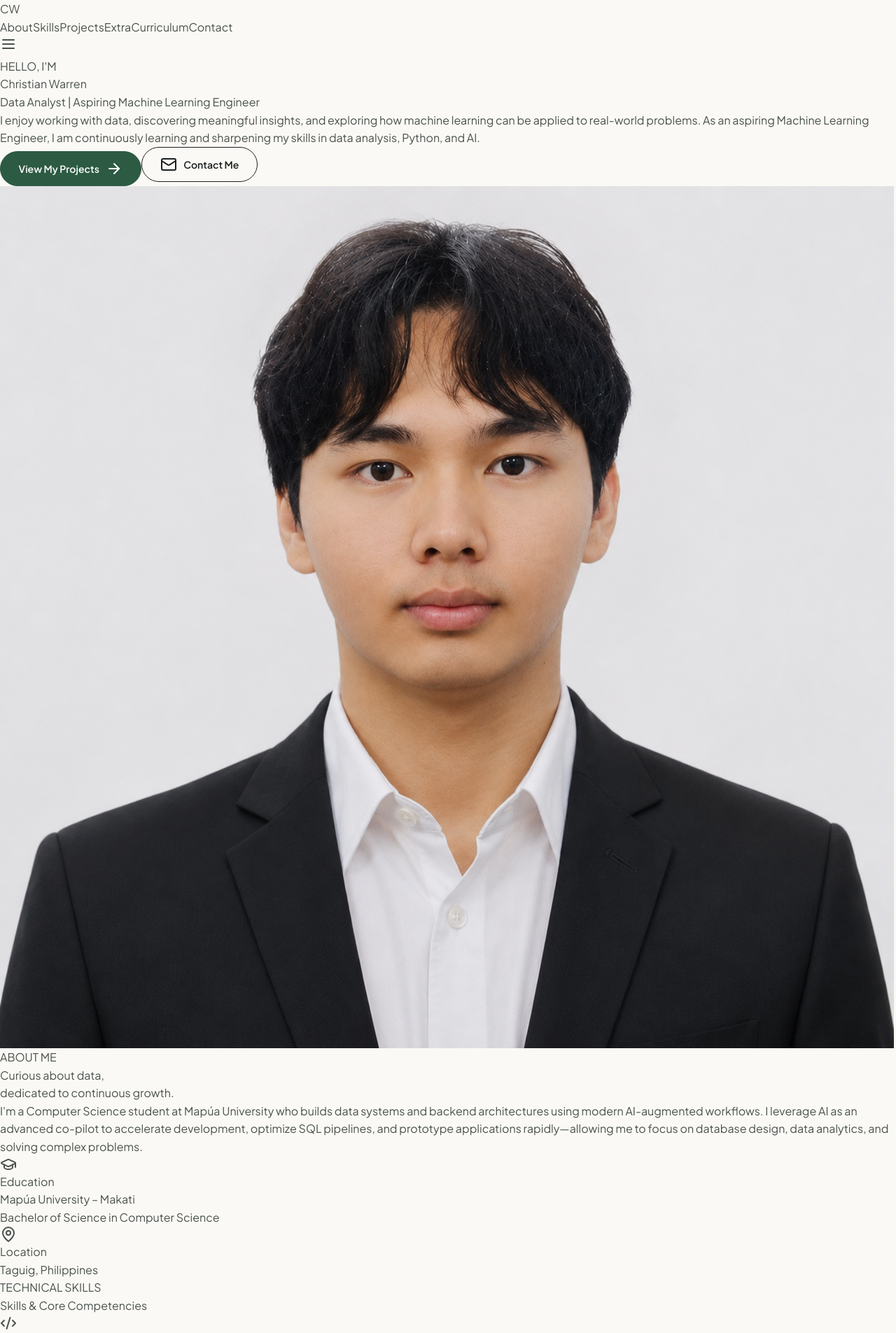
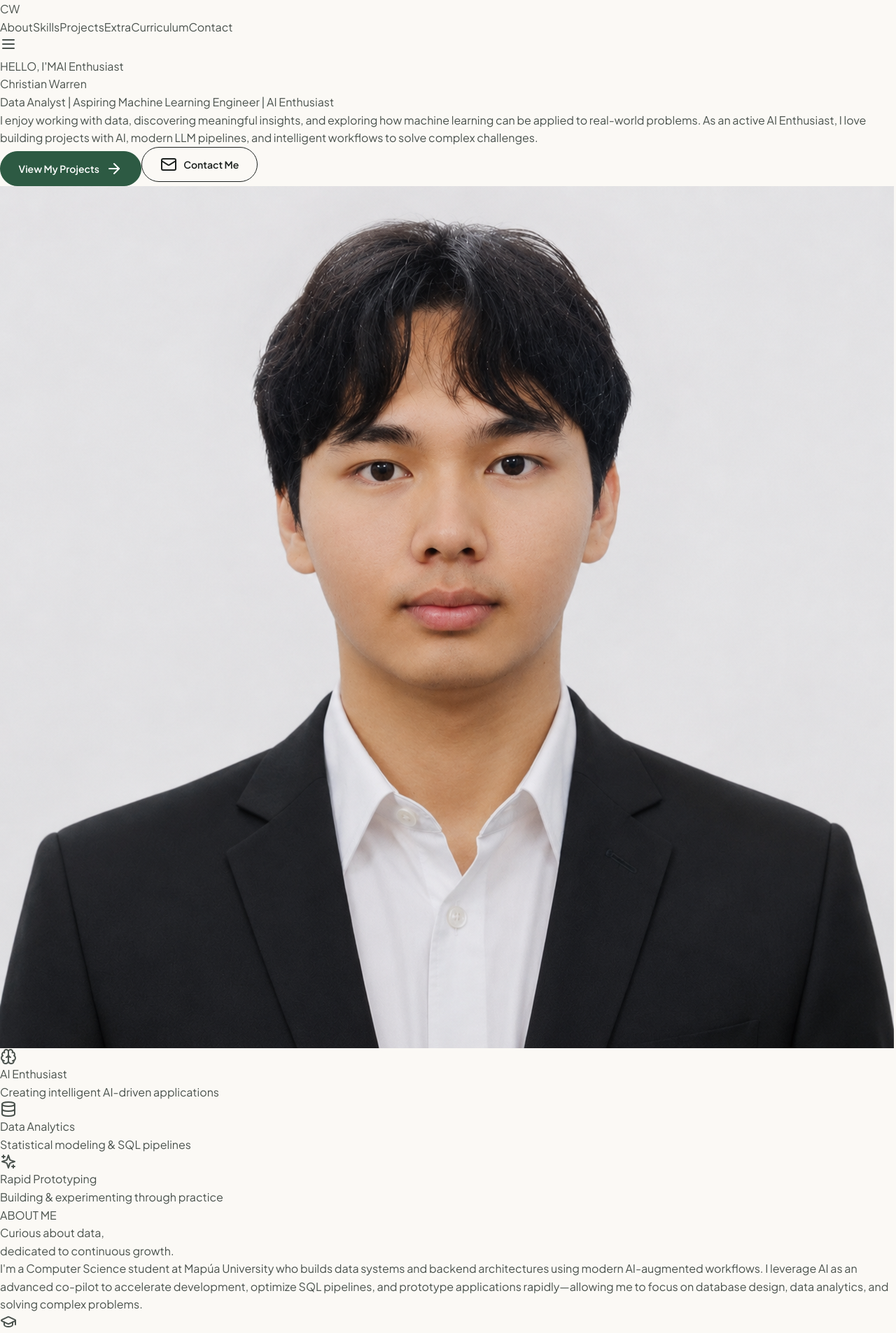
Before and after one commit to Apak-C/Portfolio_Website, a React (Vite) app: page / in a window 1280 px wide. Shown: the top 1905 px of the page at 70% size. Built offline with nearby package versions, Linux system fonts and the light colour scheme.

Commit message:
Add AI Enthusiast badge, bio update, and highlight strip before About section

```diff
--- a/src/components/Hero.jsx
+++ b/src/components/Hero.jsx
@@ -1,6 +1,6 @@
 import React from 'react';
 import { motion } from 'framer-motion';
-import { ArrowRight, Mail } from 'lucide-react';
+import { ArrowRight, Mail, Brain, Database, Sparkles } from 'lucide-react';
 import { personalInfo } from '../data/portfolioData';
 
 export default function Hero() {
@@ -16,10 +16,16 @@ export default function Hero() {
             transition={{ duration: 0.6 }}
             className="lg:col-span-7 space-y-6"
           >
-            {/* Small Uppercase Prefix */}
-            <span className="text-xs font-bold tracking-[0.2em] text-[#7E8681] uppercase block">
-              HELLO, I'M
-            </span>
+            {/* Small Uppercase Prefix & AI Pill */}
+            <div className="flex flex-wrap items-center gap-3">
+              <span className="text-xs font-bold tracking-[0.2em] text-[#7E8681] uppercase block">
+                HELLO, I'M
+              </span>
+              <span className="inline-flex items-center gap-1.5 px-3 py-1 rounded-full bg-[#EEF4F0] border border-[#2D5A43]/20 text-[#2D5A43] text-xs font-bold tracking-wide">
+                <span className="w-2 h-2 rounded-full bg-[#2D5A43] animate-pulse" />
+                <span>AI Enthusiast</span>
+              </span>
+            </div>
 
             {/* Main Title & Subtitle */}
             <div className="space-y-3">
@@ -79,6 +85,45 @@ export default function Hero() {
           </motion.div>
 
         </div>
+
+        {/* AI & Analytics Highlight Strip (Positioned right before About section) */}
+        <motion.div
+          initial={{ opacity: 0, y: 15 }}
+          animate={{ opacity: 1, y: 0 }}
+          transition={{ duration: 0.6, delay: 0.25 }}
+          className="mt-16 pt-8 border-t border-[#EFECE6] grid grid-cols-1 sm:grid-cols-3 gap-6"
+        >
+          <div className="flex items-center gap-3.5 bg-white border border-[#EFECE6] rounded-2xl p-4 shadow-[0_2px_12px_rgba(0,0,0,0.02)]">
+            <div className="w-10 h-10 rounded-xl bg-[#EEF4F0] text-[#2D5A43] flex items-center justify-center shrink-0">
+              <Brain className="w-5 h-5" />
+            </div>
+            <div>
+              <h4 className="text-sm font-bold text-[#1B201E]">AI Enthusiast</h4>
+              <p className="text-xs text-[#7E8681]">Creating intelligent AI-driven applications</p>
+            </div>
+          </div>
+
+          <div className="flex items-center gap-3.5 bg-white border border-[#EFECE6] rounded-2xl p-4 shadow-[0_2px_12px_rgba(0,0,0,0.02)]">
+            <div className="w-10 h-10 rounded-xl bg-[#EEF4F0] text-[#2D5A43] flex items-center justify-center shrink-0">
+              <Database className="w-5 h-5" />
+            </div>
+            <div>
+              <h4 className="text-sm font-bold text-[#1B201E]">Data Analytics</h4>
+              <p className="text-xs text-[#7E8681]">Statistical modeling & SQL pipelines</p>
+            </div>
+          </div>
+
+          <div className="flex items-center gap-3.5 bg-white border border-[#EFECE6] rounded-2xl p-4 shadow-[0_2px_12px_rgba(0,0,0,0.02)]">
+            <div className="w-10 h-10 rounded-xl bg-[#EEF4F0] text-[#2D5A43] flex items-center justify-center shrink-0">
+              <Sparkles className="w-5 h-5" />
+            </div>
+            <div>
+              <h4 className="text-sm font-bold text-[#1B201E]">Rapid Prototyping</h4>
+              <p className="text-xs text-[#7E8681]">Building & experimenting through practice</p>
+            </div>
+          </div>
+        </motion.div>
+
       </div>
     </section>
   );
--- a/src/data/portfolioData.js
+++ b/src/data/portfolioData.js
@@ -1,13 +1,13 @@
 export const personalInfo = {
   name: "Christian George Warren",
-  title: "Data Analyst | Aspiring Machine Learning Engineer",
+  title: "Data Analyst | Aspiring Machine Learning Engineer | AI Enthusiast",
   subtitle: "Computer Science Student • Mapúa University – Makati",
   university: "Mapúa University – Makati",
   degree: "Bachelor of Science in Computer Science",
   location: "Makati City, Philippines",
   profileImage: "/profile.png",
 
-  heroBio: "I enjoy working with data, discovering meaningful insights, and exploring how machine learning can be applied to real-world problems. As an aspiring Machine Learning Engineer, I am continuously learning and sharpening my skills in data analysis, Python, and AI.",
+  heroBio: "I enjoy working with data, discovering meaningful insights, and exploring how machine learning can be applied to real-world problems. As an active AI Enthusiast, I love building projects with AI, modern LLM pipelines, and intelligent workflows to solve complex challenges.",
 
   aboutBio: "I'm a Computer Science student at Mapúa University who builds data systems and backend architectures using modern AI-augmented workflows. I leverage AI as an advanced co-pilot to accelerate development, optimize SQL pipelines, and prototype applications rapidly—allowing me to focus on database design, data analytics, and solving complex problems.",
 
```
